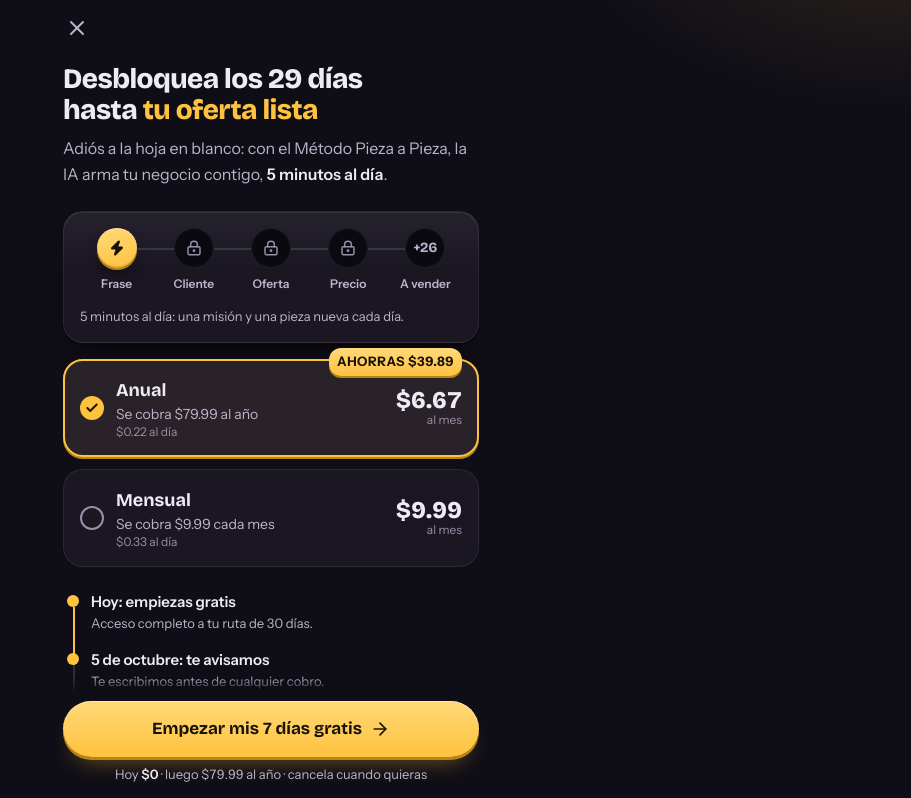
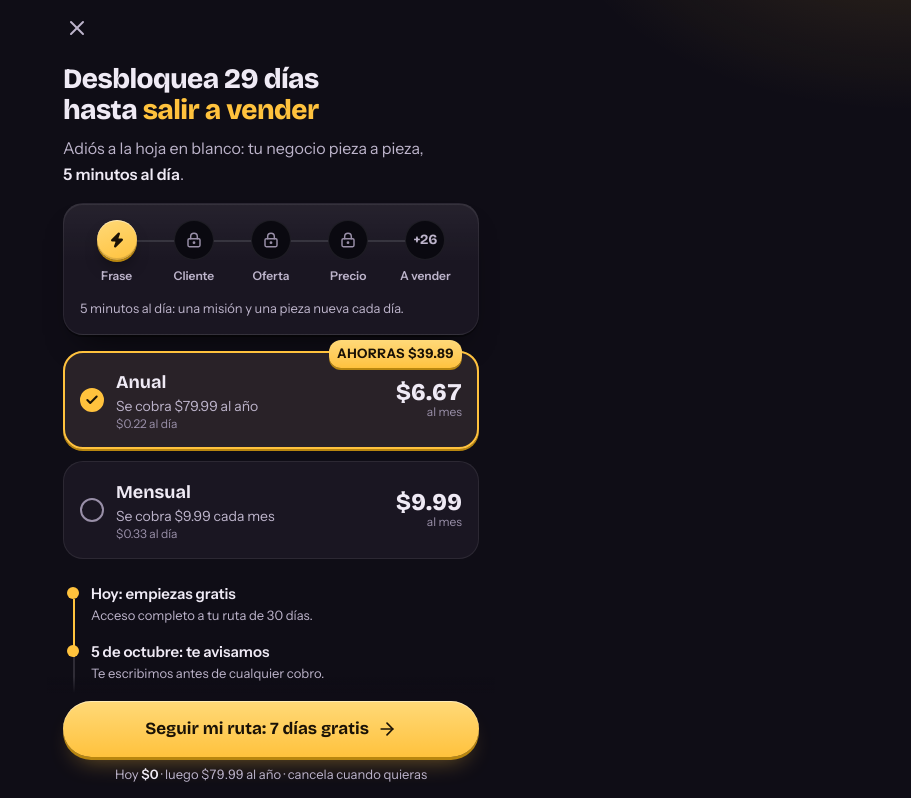
Before and after one commit to emprezaiai/emprezai, a Next.js app: page /paywall in a window 1280 px wide. Shown: the top 798 px of the page, without its empty margins (369-1280 px from the left). Built offline with nearby package versions, Linux system fonts and the light colour scheme.

Commit message:
fix(paywall): 5ª revisión — titular sin contradicción, subtítulo corto, CTA con beneficio, esqueleto con alturas reales
Co-Authored-By: Claude Opus 5.5 <noreply@anthropic.com>

```diff
--- a/components/paywall/Paywall.tsx
+++ b/components/paywall/Paywall.tsx
@@ -178,15 +178,15 @@ function Planes({ planInicial }: { planInicial?: Plan }) {
                 Pieza 1 lista{respuestas > 0 ? ` · ${respuestas} respuestas` : ''}
               </p>
             )}
-            <TituloAcento texto="Desbloquea los 29 días hasta tu oferta lista" acento="tu oferta lista" className="text-pregunta" />
+            <TituloAcento texto="Desbloquea 29 días hasta salir a vender" acento="salir a vender" className="text-pregunta" />
             <p className="mt-2 text-base leading-relaxed text-ink-2">
-              Adiós a la hoja en blanco: con el Método Pieza a Pieza, la IA arma tu negocio contigo,{' '}
-              <span className="font-semibold text-ink-1">5 minutos al día</span>.
+              Adiós a la hoja en blanco: tu negocio pieza a pieza,{' '}
+              <span className="font-semibold whitespace-nowrap text-ink-1">5 minutos al día</span>.
             </p>
           </motion.div>
 
           {/* Tu ruta: la pieza 1 hecha, lo demás bloqueado */}
-          <motion.section {...entrar(1)} aria-label="Tu ruta de 30 días" className="tarjeta-relieve mt-6 rounded-[var(--radius-card)] p-4">
+          <motion.section {...entrar(1)} aria-label="Tu ruta de 30 días" className="tarjeta-relieve mt-4 rounded-[var(--radius-card)] p-4">
             <ol className="relative grid grid-cols-5 gap-1">
               <span aria-hidden="true" className="absolute top-5 right-[10%] left-[10%] h-0.5 bg-[color-mix(in_oklab,var(--ink-1)_12%,transparent)]" />
               {RUTA.map((r, i) => {
@@ -400,7 +400,7 @@ function Planes({ planInicial }: { planInicial?: Plan }) {
             whileTap={{ scale: 0.98 }}
             className="boton-oro flex h-14 w-full items-center justify-center gap-2 rounded-[var(--radius-pill)] px-6 font-display text-boton font-bold"
           >
-            {yendo ? 'Abriendo la página de pago…' : `Empezar mis ${PRECIOS.diasPrueba} días gratis`}
+            {yendo ? 'Abriendo la página de pago…' : `Seguir mi ruta: ${PRECIOS.diasPrueba} días gratis`}
             {!yendo && <ArrowRight size={20} aria-hidden="true" />}
           </motion.button>
           <p className="mt-2 text-center text-caption text-ink-2" aria-live="polite">
@@ -495,15 +495,15 @@ function EsqueletoPlanes() {
           <div className="size-11 rounded-full bg-raised" />
         </div>
         <div className="px-4 pt-2">
-          <div className="h-3 w-2/5 animate-pulse rounded-full bg-raised" />
-          <div className="mt-2 h-16 w-11/12 animate-pulse rounded-[var(--radius-chip)] bg-raised" />
-          <div className="mt-2 h-12 w-4/5 animate-pulse rounded-[var(--radius-chip)] bg-raised" />
-          <div className="mt-6 h-48 animate-pulse rounded-[var(--radius-card)] bg-raised" />
-          <div className="mt-4 h-20 animate-pulse rounded-[var(--radius-card)] bg-raised" />
-          <div className="mt-3 h-20 animate-pulse rounded-[var(--radius-card)] bg-raised" />
+          <div className="h-3 w-2/5 rounded-full bg-raised motion-safe:animate-pulse" />
+          <div className="mt-2 h-16 w-11/12 rounded-[var(--radius-chip)] bg-raised motion-safe:animate-pulse" />
+          <div className="mt-2 h-14 w-4/5 rounded-[var(--radius-chip)] bg-raised motion-safe:animate-pulse" />
+          <div className="mt-4 h-52 rounded-[var(--radius-card)] bg-raised motion-safe:animate-pulse" />
+          <div className="mt-4 h-24 rounded-[var(--radius-card)] bg-raised motion-safe:animate-pulse" />
+          <div className="mt-3 h-24 rounded-[var(--radius-card)] bg-raised motion-safe:animate-pulse" />
         </div>
         <div className="mt-auto px-4 pt-6 pb-4">
-          <div className="h-14 animate-pulse rounded-[var(--radius-pill)] bg-raised" />
+          <div className="h-14 rounded-[var(--radius-pill)] bg-raised motion-safe:animate-pulse" />
         </div>
       </div>
     </main>
--- a/scripts/captura-recorrido.mjs
+++ b/scripts/captura-recorrido.mjs
@@ -97,7 +97,7 @@ await capturar('planes');
 await pagina.getByRole('radio', { name: /Mensual/ }).click();
 await espera(500);
 await capturar('planes-mensual');
-await tocar('Empezar mis 7 días gratis');
+await tocar('Seguir mi ruta: 7 días gratis');
 await espera(600);
 await capturar('planes-vista-previa');
 
```
Also changed, not shown: 35 other files (tests, documents, lock files or other folders).
